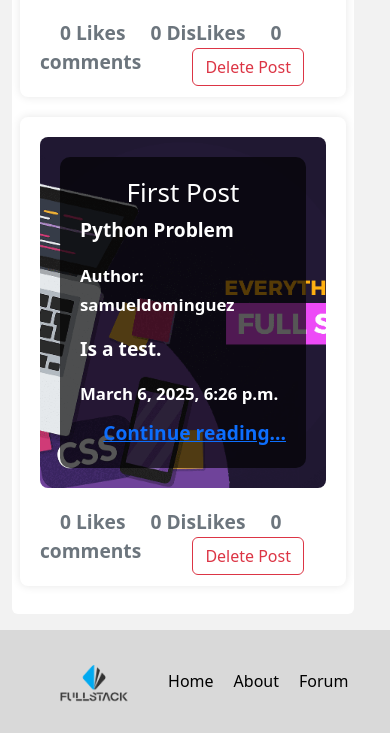
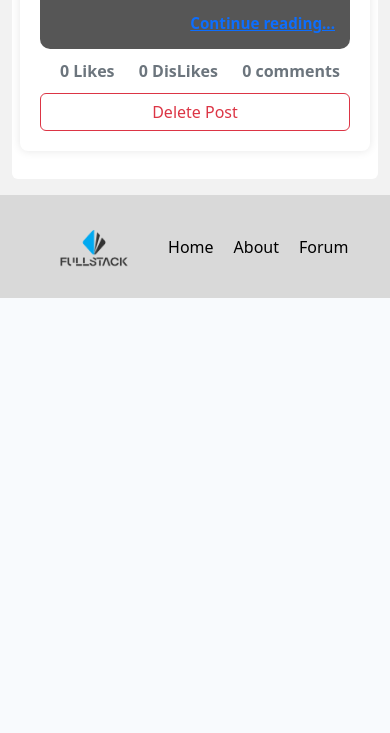
Before and after one commit to Onlinebusinessfy/capstone_project, a Django app: page /posts/ in a window 390 px wide. Shown: the part 2048-2781 px from the top of the page. After the commit the page ends 2346 px from the top, so only its background shows below. Run offline with Django 5.2, Linux system fonts and the light colour scheme; a user stored in the database is signed in; data comes from the database, SQL or seed files in the repository; both versions use the stored data as it was after the commit; data that the repository does not hold is empty; some libraries are stand-ins or nearby versions; some web fonts are replaced.

Commit message:
responsive app

```diff
--- a/static/css/home.css
+++ b/static/css/home.css
@@ -134,4 +134,8 @@ main.container-fluid {
         margin-bottom: 20px;
     }
 
+    .home p{
+        text-align: start;
+    }
+
 }
--- a/static/css/login.css
+++ b/static/css/login.css
@@ -26,3 +26,9 @@ form input[type="submit"] {
     width: auto;
     padding: 10px 20px;
 }
+
+@media screen and (max-width:767px){
+    form{
+        width: 100%;
+    }
+}
--- a/static/css/navbar.css
+++ b/static/css/navbar.css
@@ -25,6 +25,12 @@
 }
 
 .username{
-    border: none !important;
     color: white !important;
+    border-bottom: 1px solid white;
 }
+
+@media screen and (max-width:767px){
+    .d-flex{
+        justify-content: flex-end;
+    }
+}
--- a/static/css/post_list.css
+++ b/static/css/post_list.css
@@ -69,36 +69,78 @@ form button{
 
 
 @media screen and (max-width: 767px){
-    .post-list .card{
-        width: calc(100% - 24px);
+    .post-list .header {
+        flex-direction: column;
+        align-items: stretch;
+        gap: 10px;
     }
 
-    .post-list .card h5{
-        text-align: center;
-        font-size: 26px;
+    .post-list .header h1{
+        margin-left: 0px;
     }
 
-    .post-list .card h6{
+    .number-of{
+        font-size: smaller;
+    }
+
+    .post-list .header form.d-flex {
+        flex-direction: column;
+        align-items: stretch;
+    }
+
+    .post-list .header .form-control,
+    .post-list .header .btn {
+        width: 100%;
+        margin-right: 0 !important;
+        margin-bottom: 10px;
+    }
+
+    .post-list .header a.btn {
+        width: 100%;
+        margin-bottom: 0;
+    }
+
+    .post-card{
+        width: 100%;
+    }
+    .post-card {
+        padding: 10px;
+        margin: 0 12px 20px 12px;
+        border-radius: 8px;
+        display: block;
+    }
+
+    .post-card .card-body {
+        padding: 15px;
+        text-align: left;
+        font-size: 0.95rem;
+    }
+
+    .post-card h5 {
+        font-size: 22px;
         text-align: center;
     }
 
-    .post-list .card a{
-        margin-top: 0.7rem;
+    .post-card p,
+    .post-card small {
+        font-size: 16px;
+        text-align: justify;
+    }
+
+    .post-card a.card-link {
         display: block;
         text-align: right;
+        margin-top: 10px;
     }
 
-    .post-list .header h1{
-        text-align: left;
-        padding-top: 0.5rem;
-        margin-left: 0;
+    .delete-post-btn {
+        position: static;
+        width: 100%;
+        margin-top: 10px;
     }
 
-    .post-list .container{
-        margin-bottom: 0.7rem;
+    .post-card{
+        display: contents;
     }
 
-    .post-list .header a{
-        margin-right: 0;
-    }
 }
--- a/static/css/signup.css
+++ b/static/css/signup.css
@@ -15,3 +15,9 @@ form{
     margin-right: auto;
     text-align: center;
 }
+
+@media screen and (max-width:767px){
+    form{
+        width: 100%;
+    }
+}
--- a/templates/content/profile_detail.html
+++ b/templates/content/profile_detail.html
@@ -19,6 +19,7 @@
         <img class="image-format" src="{% static 'images/default.jpg' %}" alt="">
     </div>
     {% endif %}
+    <div>
         <h1>{{profile.name}}</h1>
         <h5><b>Telephone: </b>{{profile.phone_number}}</h5>
         <h6><b>City: </b>{{profile.city}}</h6>
@@ -28,6 +29,7 @@
         <p>{{profile.description}}</p>
         <small><b>Created on:</b>{{profile.created_at}}</small>
         <br>
+    </div>
 
     {% if user.is_authenticated %}
     {% if profile.user == request.user or request.user.is_superuser %}
--- a/templates/content/profile_list.html
+++ b/templates/content/profile_list.html
@@ -16,7 +16,7 @@
     </div>
 
     <div class="filter">
-        <form class="d-flex" role="search" method="get">
+        <form class="d-flex search-btn" role="search" method="get">
             <input class="form-control me-2" type="search" name="search" placeholder="Search" aria-label="Search">
             <button class="btn btn-outline-success" type="submit">Search</button>
             <a class="btn btn-outline-primary" href="{% url 'profile_create' %}">Create New Profile</a>
--- a/templates/navbar.html
+++ b/templates/navbar.html
@@ -30,7 +30,7 @@
 
       <div class="d-flex" role="search">
         {% if user.is_authenticated %}
-            <span class="btn username">{{user.username}}</span>
+            <span class="btn username">User: {{user.username}}</span>
             <form method="POST" action="{% url 'logout' %}">
               {% csrf_token %}
               <button class="btn btn-outline-light" type="submit">Log Out</button>
--- a/templates/posts/list.html
+++ b/templates/posts/list.html
@@ -34,9 +34,11 @@ Posts
                 </div>
             </div>
             <div style="margin-top: 10px;">
-                <strong class="text-secondary">{{ item.number_of_likes }} Like{{ item.number_of_likes|pluralize}}</strong>
-                <strong class="text-secondary">{{ item.number_of_dislikes }} DisLike{{ item.number_of_dislikes|pluralize}}</strong>
-                <strong class="text-secondary">{{ item.number_of_comments }} comment{{ item.number_of_comments|pluralize}}</strong>
+                <div class="number-of">
+                    <strong class="text-secondary">{{ item.number_of_likes }} Like{{ item.number_of_likes|pluralize}}</strong>
+                    <strong class="text-secondary">{{ item.number_of_dislikes }} DisLike{{ item.number_of_dislikes|pluralize}}</strong>
+                    <strong class="text-secondary">{{ item.number_of_comments }} comment{{ item.number_of_comments|pluralize}}</strong>
+                </div>
                 {% if item.author == request.user or request.user.is_superuser %}
                 <button class="delete-post-btn btn btn-outline-danger" type="button" data-bs-toggle="modal" data-bs-target="#deleteModal-{{ item.pk }}"> Delete Post</button>
                 <div class="modal fade" id="deleteModal-{{ item.pk }}" tabindex="-1"
```
Also changed, not shown: static/css/profile_detail.css (+46 -0 lines), static/css/profile_list.css (+31 -2 lines), dbChristian.sqlite3. Lines whose indentation alone changed are shown as unchanged.
